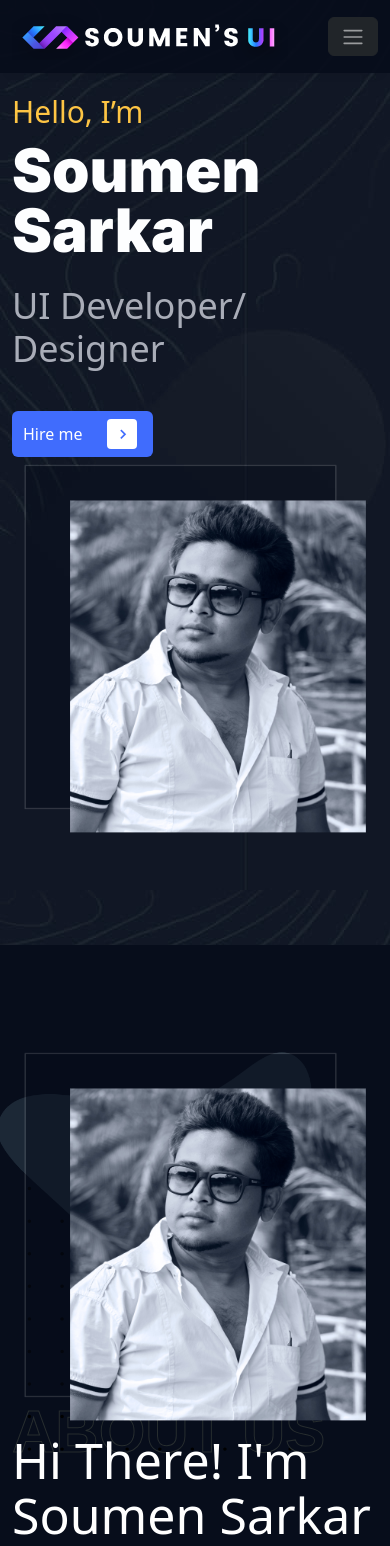
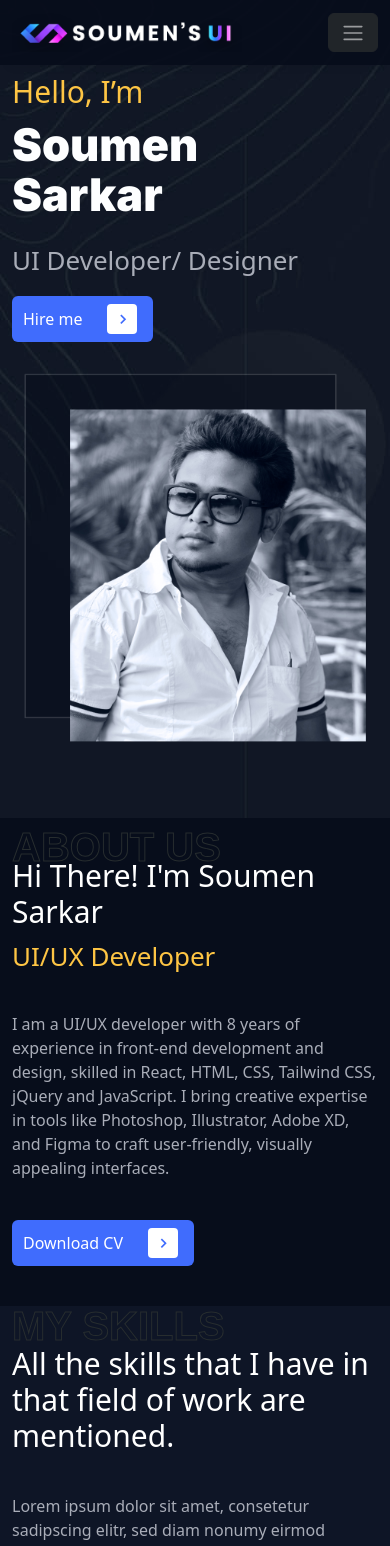
Before and after one commit to soumens12/soumen-portfolio, a React (Create React App) app: page / in a window 390 px wide. Shown: the top 1546 px of the page. Built offline with nearby package versions, Linux system fonts and the light colour scheme.

Commit message:
some section updated

```diff
--- a/src/App.css
+++ b/src/App.css
@@ -50,7 +50,7 @@ Hero section css
 }
 .hero__designation{
     font-size: 36px;
-    margin-bottom: 41px;
+    margin-bottom: 20px;
     font-weight: 300;
     color: #a9adb8;
 }
@@ -411,7 +411,13 @@ footer section css
 @media only screen and (max-width:991px){
   .hero__title
   {
-    font-size: 60px;
+    font-size: 45px;
+    line-height: 50px;
+  }
+  .hero__designation
+  {
+    font-size: 26px;
+    line-height: 32px;
   }
   .about-shape:after
   {
@@ -419,7 +425,7 @@ footer section css
     background-size: contain;
   }
   .heading strong.filltext {
-    font-size: 60px;
+    font-size: 40px;
     top: -10%;
   }
   .project-list
@@ -432,4 +438,37 @@ footer section css
     overflow-x: auto;
     white-space: nowrap;
   }
+  .heading h2
+  {
+    font-size: 30px;
+    line-height: 36px;
+  }
+  .heading h4
+  {
+    font-size: 26px;
+    line-height: 32px;
+  }
+
+  .navbar-nav li.nav-item + li.text-white
+  {
+    display: none;
+  }
+  section
+  {
+    padding: 40px 0;
+  }
+  .hero
+  {
+    padding-top: 80px;
+  }
+  .about-shape
+  {
+    display: none;
+  }
 }
+
+@media only screen and (max-width:480px){
+  .navbar-brand img{
+    max-width: 230px;
+  }
+}
--- a/src/components/Contact.jsx
+++ b/src/components/Contact.jsx
@@ -44,10 +44,10 @@ function Contact() {
     //social media active effect
     const [activeLink, setActiveLink] = useState(null);
 
-  const links=[
-    { id:1, href:"https://www.facebook.com/", label:'Facebook', icon: 'bx bxl-facebook'},
-    { id:2, href:"https://x.com/soumens180", label:'Twitter', icon: 'bx bxl-twitter'},
-    { id:3, href:"https://www.linkedin.com/in/soumen-sarkar-685a84127", label:'LinkedIn', icon: 'bx bxl-linkedin'}
+    const links = [
+        { id: 1, href: "https://www.facebook.com/", label: 'Facebook', icon: 'bx bxl-facebook' },
+        { id: 2, href: "https://x.com/soumens180", label: 'Twitter', icon: 'bx bxl-twitter' },
+        { id: 3, href: "https://www.linkedin.com/in/soumen-sarkar-685a84127", label: 'LinkedIn', icon: 'bx bxl-linkedin' }
     ]
 
     return (
@@ -65,7 +65,7 @@ function Contact() {
                         </div>
                     </div>
                     <div className='row'>
-                    <div className="col-lg-6">
+                        <div className="col-lg-6 mb-4 mb-lg-0">
                             <h3 className='text-white'>Just Say Hello</h3>
                             <form onSubmit={handleSubmit}>
                                 {submitted && <div className="alert alert-success">Form submitted successfully!</div>}
@@ -151,15 +151,15 @@ function Contact() {
                                 <div className="st-social-info">
                                     <div className="st-social-text">Visite my social profile and get connected</div>
                                     <div className="st-social-link">
-                                {links.map((link)=>(
+                                        {links.map((link) => (
                                             <a
                                                 key={link.id}
                                                 href={link.href}
                                                 target='_blank'
                                                 rel="noopener noreferrer"
-                                        className={`st-social-btn ${activeLink === link.id ? 'active':''}`}
-                                        onMouseEnter={()=> setActiveLink(link.id)}
-                                        onMouseLeave={()=> setActiveLink(null)}
+                                                className={`st-social-btn ${activeLink === link.id ? 'active' : ''}`}
+                                                onMouseEnter={() => setActiveLink(link.id)}
+                                                onMouseLeave={() => setActiveLink(null)}
                                             >
                                                 <span className="st-social-icon"><i className={link.icon}></i></span>
                                                 <span className="st-icon-name">{link.label}</span>
--- a/src/components/Portfolio.jsx
+++ b/src/components/Portfolio.jsx
@@ -10,6 +10,8 @@ import ui8 from '../images/ui8.png';
 import ui9 from '../images/ui9.png';
 import ui10 from '../images/ui10.png';
 import ui11 from '../images/ui11.png';
+import ui12 from '../images/ui12.png';
+import ui13 from '../images/ui13.png';
 
 import uiD1 from '../images/uiDesign1.png';
 import uiD2 from '../images/uiDesign2.png';
@@ -17,28 +19,29 @@ import uiD3 from '../images/uiDesign3.png';
 import uiD4 from '../images/uiDesign4.png';
 
 import reactUi from '../images/reactui.png';
-
 import graphics from '../images/graphics.png';
 
 function Portfolio() {
     const projects = [
-        { id: 1, name: "Payment Gateway Website", image:ui1, category: "UI Development", url: "https://www.atlpay.com/" },
-        { id: 2, name: "ATLPay template Design", image:uiD1, category: "UI Design", url: "https://xd.adobe.com/view/a44aa078-5421-45d8-9bf4-623be0c1f0b1-f119/" },
-        { id: 3, name: "Graphics Design", image:graphics, category: "Graphics Design", url:"https://soumenswork.blogspot.com/" },
-        { id: 5, name: "Property Booking Website", image:reactUi, category: "React UI", url: "https://dynamic-centaur-04fe5c.netlify.app/" },
-        { id: 6, name: "TRIBES Website", image:ui2, category: "UI Development", url: "https://www.tribeww.in/" },
-        { id: 7, name: "ATLMoney Website", image:ui3, category: "UI Development", url: "https://www.atlmoney.com/" },
-        { id: 8, name: "Digital Banking Service Website", image:ui4, category: "UI Development", url: "https://stableone.co.uk/" },
-        { id: 9, name: "Fintech Solution Website", image:ui5, category: "UI Development", url: "https://www.agpaytech.com/" },
-        { id: 10, name: "Digital Service Provider", image:ui6, category: "UI Development", url: "https://revitaas.com/" },
-        { id: 11, name: "Remmitance Solutions", image:ui7, category: "UI Development", url: "https://remitall.co.uk/" },
-        { id: 12, name: "CryptoCurrency Solutions", image:ui8, category: "UI Development", url: "https://soumens12.github.io/bitwari.github.io/" },
-        { id: 13, name: "Sports Website", image:ui9, category: "UI Development", url: "https://soumens12.github.io/Iconymo/" },
-        { id: 14, name: "Online Pharmacy (Tailwind CSS)", image:ui10, category: "UI Development", url: "https://medibull.com/" },
-        { id: 15, name: "KYC Lookup UI template", image:uiD2, category: "UI Design", url: "https://xd.adobe.com/view/50f4f717-b3a2-4a26-82e7-9d3323ca43a0-05a7/" },
-        { id: 16, name: "ATL Properties Template", image:uiD3, category: "UI Design", url: "https://xd.adobe.com/view/53754b13-32f7-4a9a-9a25-b02de08878f4-0626/" },
-        { id: 17, name: "Pharmacy Template Design", image:uiD4, category: "UI Design", url: "https://xd.adobe.com/view/4df8a9e3-1b72-4ef2-b814-0aafa27ceb34-18ab/" },
-        { id: 18, name: "Music Portfolio", image:ui11, category: "UI Development", url: "https://kamransdiary.com/" },
+        { id: 1, name: "Payment Gateway Website", image: ui1, category: "UI Development", url: "https://www.atlpay.com/" },
+        { id: 2, name: "ATLPay template Design", image: uiD1, category: "UI Design", url: "https://xd.adobe.com/view/a44aa078-5421-45d8-9bf4-623be0c1f0b1-f119/" },
+        { id: 3, name: "Graphics Design", image: graphics, category: "Graphics Design", url: "https://soumenswork.blogspot.com/" },
+        { id: 5, name: "Property Booking Website", image: reactUi, category: "React UI", url: "https://dynamic-centaur-04fe5c.netlify.app/" },
+        { id: 6, name: "TRIBES Website", image: ui2, category: "UI Development", url: "https://www.tribeww.in/" },
+        { id: 7, name: "ATLMoney Website", image: ui3, category: "UI Development", url: "https://www.atlmoney.com/" },
+        { id: 8, name: "Digital Banking Service Website", image: ui4, category: "UI Development", url: "https://stableone.co.uk/" },
+        { id: 9, name: "Fintech Solution Website", image: ui5, category: "UI Development", url: "https://www.agpaytech.com/" },
+        { id: 10, name: "Digital Service Provider", image: ui6, category: "UI Development", url: "https://revitaas.com/" },
+        { id: 11, name: "Remmitance Solutions", image: ui7, category: "UI Development", url: "https://remitall.co.uk/" },
+        { id: 12, name: "CryptoCurrency Solutions", image: ui8, category: "UI Development", url: "https://soumens12.github.io/bitwari.github.io/" },
+        { id: 13, name: "Sports Website", image: ui9, category: "UI Development", url: "https://soumens12.github.io/Iconymo/" },
+        { id: 14, name: "Online Pharmacy (Tailwind CSS)", image: ui10, category: "UI Development", url: "https://medibull.com/" },
+        { id: 15, name: "KYC Lookup UI template", image: uiD2, category: "UI Design", url: "https://xd.adobe.com/view/50f4f717-b3a2-4a26-82e7-9d3323ca43a0-05a7/" },
+        { id: 16, name: "ATL Properties Template", image: uiD3, category: "UI Design", url: "https://xd.adobe.com/view/53754b13-32f7-4a9a-9a25-b02de08878f4-0626/" },
+        { id: 17, name: "Pharmacy Template Design", image: uiD4, category: "UI Design", url: "https://xd.adobe.com/view/4df8a9e3-1b72-4ef2-b814-0aafa27ceb34-18ab/" },
+        { id: 18, name: "Music Portfolio", image: ui11, category: "UI Development", url: "https://kamransdiary.com/" },
+        { id: 19, name: "React Js Dashboard", image: ui12, category: "React UI", url: "https://react1dashboard.netlify.app/" },
+        { id: 19, name: "React MUI Dashboard", image: ui13, category: "React UI", url: "https://muidashboardsoumen.netlify.app/" },
 
     ];
 
@@ -93,7 +96,7 @@ function Portfolio() {
                                         <div className="card-body">
                                             <div className='mb-3 project__image'>
                                                 <img src={project.image} className='img-fluid' alt="" />
-                                    <a className='project-details-btn' rel="noopener noreferrer"  href={project.url} target="_blank">
+                                                <a className='project-details-btn' rel="noopener noreferrer" href={project.url} target="_blank">
                                                     <svg viewBox="0 0 24 24" xmlns="http://www.w3.org/2000/svg" width="24" height="24" fill="currentColor" className="remixicon "><path d="M16.0037 9.41421L7.39712 18.0208L5.98291 16.6066L14.5895 8H7.00373V6H18.0037V17H16.0037V9.41421Z"></path></svg>
                                                 </a>
                                             </div>
--- a/src/components/Sidebar.jsx
+++ b/src/components/Sidebar.jsx
@@ -25,18 +25,18 @@ const Sidebar = () => {
           <button type="button" className="btn-close" data-bs-dismiss="offcanvas" aria-label="Close"></button>
         </div>
         <div className="offcanvas-body">
-        <ul className="navbar-nav">
+          <ul className="navbar-nav">
             <li className="nav-item">
-              <Link className="nav-link" to="home" smooth={true} duration={500} activeClass="active">Home</Link>
+              <Link className="nav-link" to="home" smooth={true} duration={500} activeClass="active" data-bs-dismiss="offcanvas" aria-label="Close">Home</Link>
             </li>
             <li className="nav-item">
-              <Link className="nav-link" to="about" smooth={true} duration={500} activeClass="active">About</Link>
+              <Link className="nav-link" to="about" smooth={true} duration={500} activeClass="active" data-bs-dismiss="offcanvas" aria-label="Close">About</Link>
             </li>
             <li className="nav-item">
-              <Link className="nav-link" to="skills" smooth={true} duration={500} activeClass="active">Skills</Link>
+              <Link className="nav-link" to="skills" smooth={true} duration={500} activeClass="active" data-bs-dismiss="offcanvas" aria-label="Close">Skills</Link>
             </li>
             <li className="nav-item">
-              <Link className="nav-link" to="contact" smooth={true} duration={500} activeClass="active">Contact</Link>
+              <Link className="nav-link" to="contact" smooth={true} duration={500} activeClass="active" data-bs-dismiss="offcanvas" aria-label="Close">Contact</Link>
             </li>
             <li className='text-white'>|</li>
             <li>
--- a/src/pages/Home.jsx
+++ b/src/pages/Home.jsx
@@ -16,10 +16,10 @@ const Home = () => {
       <section className='hero' id='home'>
         <div className="container">
           <div className="row align-items-center">
-                <div className="col-lg-6">
+            <div className="col-lg-7 mb-4 mb-lg-0">
               <div className="st-hero-text">
                 <h3 className='hero__subtitle' data-aos="fade-up">Hello, I’m</h3>
-                        <h1 className='hero__title' data-aos="fade-up">Soumen <br/>Sarkar
+                <h1 className='hero__title' data-aos="fade-up">Soumen <br />Sarkar
                 </h1>
                 <h2 className='hero__designation' data-aos="fade-up">UI Developer/ Designer</h2>
                 <div className="hero__btn">
@@ -28,7 +28,7 @@ const Home = () => {
                 </div>
               </div>
             </div>
-                <div className="col-lg-6" data-aos="fade-left">
+            <div className="col-lg-5 mb-4 mb-lg-0" data-aos="fade-left">
               <img src={ProfilePic} className='img-fluid' alt="" />
             </div>
           </div>
```
Also changed, not shown: src/components/Hero.jsx (line endings or trailing spaces), src/images/ui12.png (added), src/images/ui13.png (added). Lines whose indentation alone changed are shown as unchanged.
